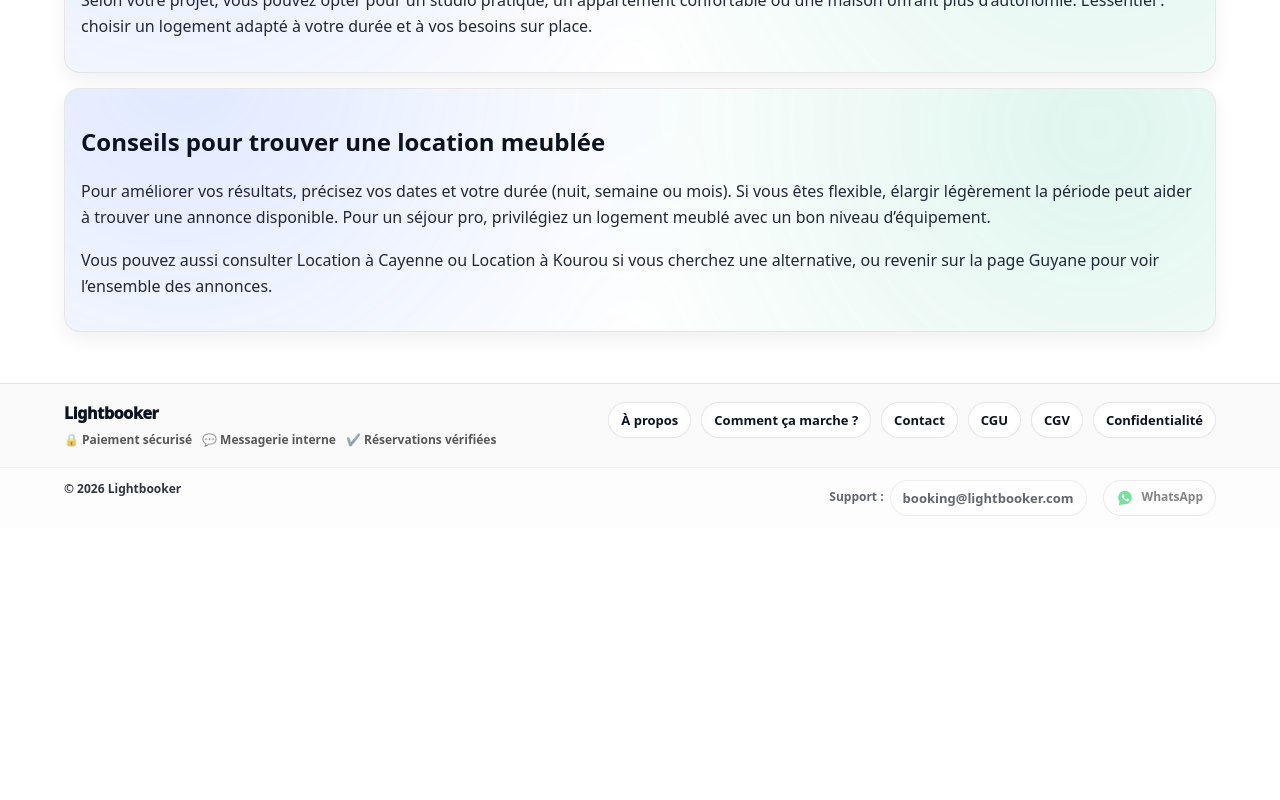
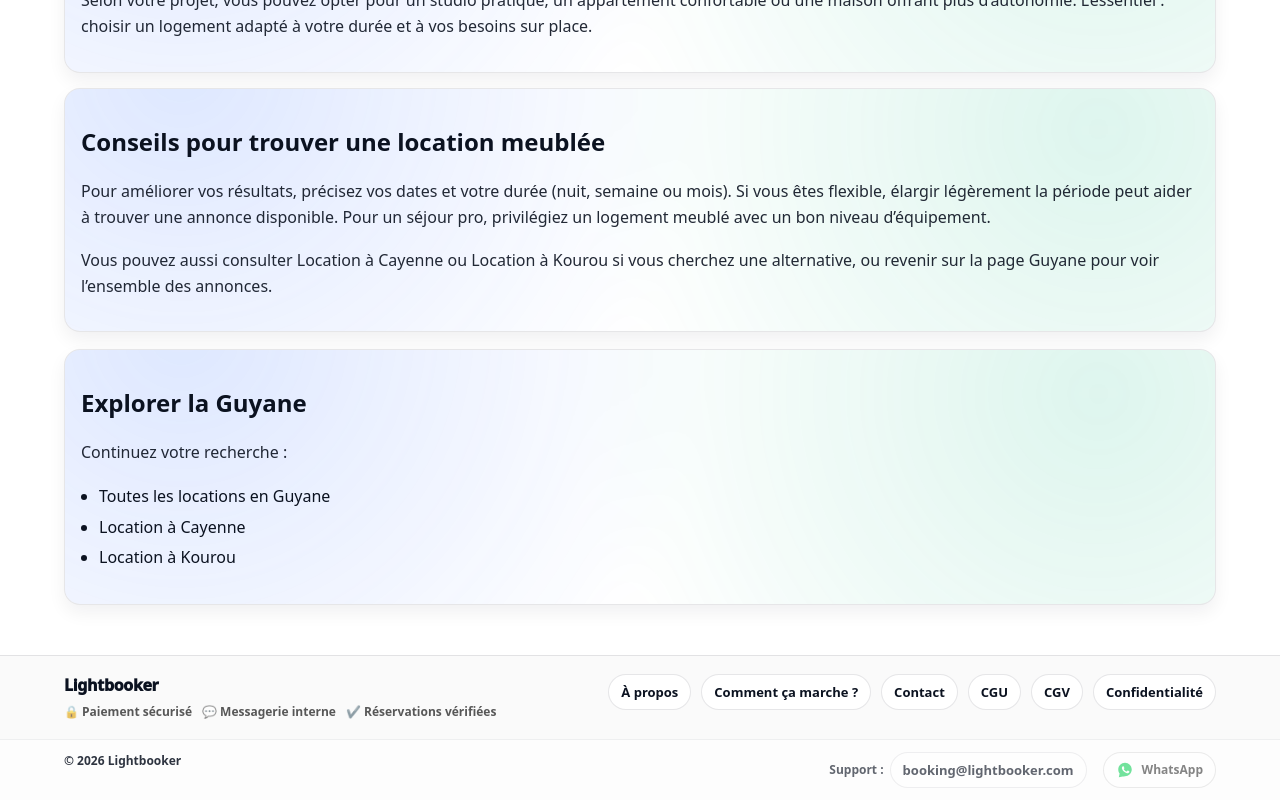
Before and after one commit to alexouemba1/booking-light, a Next.js app: page /location-saint-laurent-du-maroni in a window 1280 px wide. Shown: the part 1333-2133 px from the top of the page. Before the commit the page ends 1861 px from the top, so only its background shows below. Built offline with nearby package versions, Linux system fonts and the light colour scheme; no server answers.

Commit message:
SEO: internal linking between Guyane city pages

```diff
--- a/src/app/location-saint-laurent-du-maroni/page.tsx
+++ b/src/app/location-saint-laurent-du-maroni/page.tsx
@@ -103,6 +103,25 @@ export default function Page() {
           pour voir l’ensemble des annonces.
         </p>
       </section>
+      <section className="bl-card" style={{ padding: 16, marginTop: 16 }}>
+  <h2 style={{ fontWeight: 900 }}>Explorer la Guyane</h2>
+
+  <p style={{ marginTop: 10, opacity: 0.9, lineHeight: 1.65 }}>
+    Continuez votre recherche :
+  </p>
+
+  <ul style={{ marginTop: 10, lineHeight: 1.9, paddingLeft: 18 }}>
+    <li>
+      <Link className="bl-link" href="/location-guyane">Toutes les locations en Guyane</Link>
+    </li>
+    <li>
+      <Link className="bl-link" href="/location-cayenne">Location à Cayenne</Link>
+    </li>
+    <li>
+      <Link className="bl-link" href="/location-kourou">Location à Kourou</Link>
+    </li>
+  </ul>
+</section>
     </SeoLanding>
   );
 }
```
Also changed, not shown: src/app/location-cayenne/page.tsx (+19 -0 lines), src/app/location-kourou/page.tsx (+19 -0 lines).
